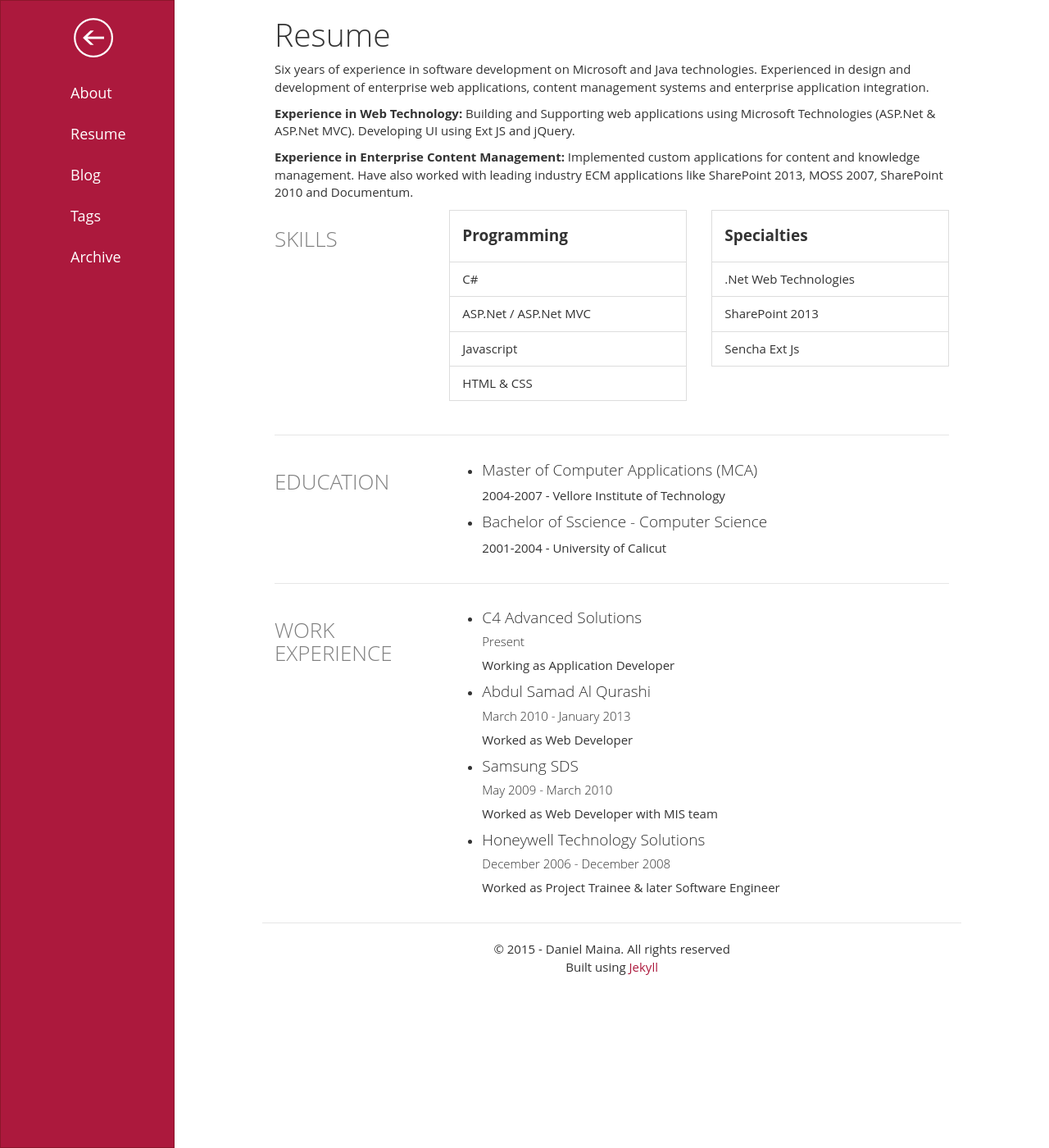
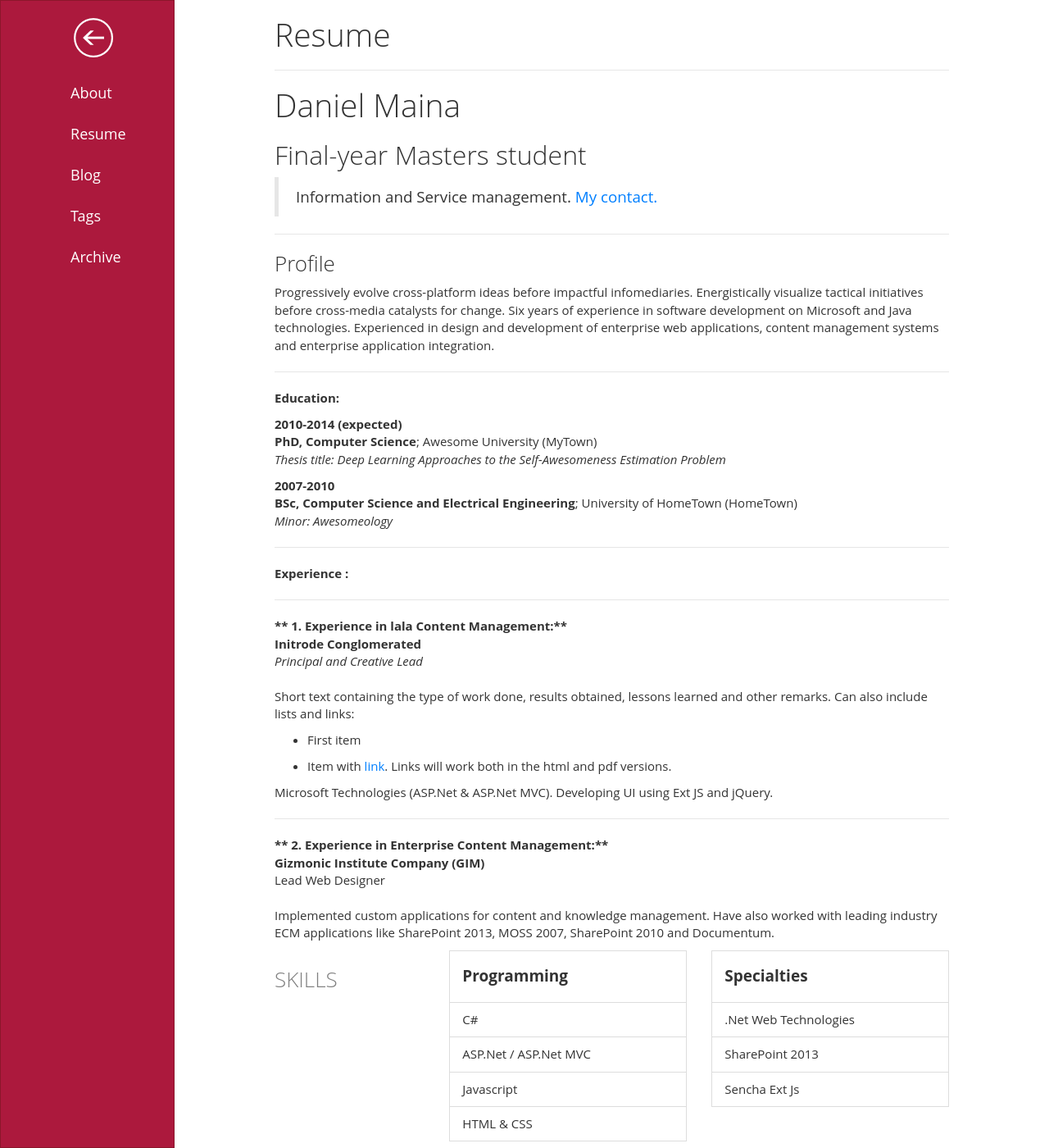
Before and after one commit to danconsults/metroblog, a Jekyll site: the page built from resume/index.md, in a window 1280 px wide and 1400 px high. Shown: the whole window at 82% size. Built offline with Jekyll 4.4.1, drawn with Linux system fonts in a browser that asks for light colours; some of the changed text lies outside the part shown.

Commit message:
changed blog
asad

```diff
--- a/_config.yml
+++ b/_config.yml
@@ -57,7 +57,7 @@ footer-links:
   stackoverflow:
 
 # Disqus
-disqushandler: 'talknow'
+disqushandler: 'Danielm'
 
 # Blog Configurations
 paginate: 10 # Posts per page on the blog index
--- a/resume/index.md
+++ b/resume/index.md
@@ -4,12 +4,61 @@ title: Resume
 description: Resume of Abdel Raoof
 theme: red
 ---
-Six years of experience in software development on Microsoft and Java technologies. Experienced in design and development of enterprise web applications, content management systems and enterprise application integration.
+------
+# Daniel Maina
+## Final-year Masters student
+> Information and Service management.
+> [My contact.](fofungi@aol.com)
 
-**Experience in Web Technology:**
-Building and Supporting web applications using Microsoft Technologies (ASP.Net & ASP.Net MVC). Developing UI using Ext JS and jQuery.
+------
 
-**Experience in Enterprise Content Management:**
+### Profile {#profile}
+
+Progressively evolve cross-platform ideas before impactful infomediaries. Energistically visualize tactical initiatives before cross-media catalysts for change. Six years of experience in software development on Microsoft and Java technologies. Experienced in design and development of enterprise web applications, content management systems and enterprise application integration.
+
+------
+**Education:**
+
+2010-2014 (expected)
+:   **PhD, Computer Science**; Awesome University (MyTown)
+
+    *Thesis title: Deep Learning Approaches to the Self-Awesomeness
+     Estimation Problem*
+
+2007-2010
+:   **BSc, Computer Science and Electrical Engineering**; University of
+    HomeTown (HomeTown)
+
+    *Minor: Awesomeology*
+
+------
+
+**Experience :**
+
+------
+
+** 1. Experience in lala Content Management:**
+Initrode Conglomerated
+: *Principal and Creative Lead*
+
+
+Short text containing the type of work done, results obtained,
+lessons learned and other remarks. Can also include lists and
+links:
+
+* First item
+
+* Item with [link](http://www.example.com). Links will work both in
+  the html and pdf versions.
+
+Microsoft Technologies (ASP.Net & ASP.Net MVC). Developing UI using Ext JS and jQuery.
+
+------
+
+** 2. Experience in Enterprise Content Management:**
+Gizmonic Institute Company (GIM)
+: Lead Web Designer
+
 Implemented custom applications for content and knowledge management. Have also worked with leading industry ECM applications like SharePoint 2013, MOSS 2007, SharePoint 2010 and Documentum.
 
 <!-- Skills -->
```
Also changed, not shown: other parts of resume/index.md (+6 -0 lines), _posts/2013-04-20-dashboard-designer-cannot-connect-to-performancepoint.md (+4 -4 lines), 2 other files.
